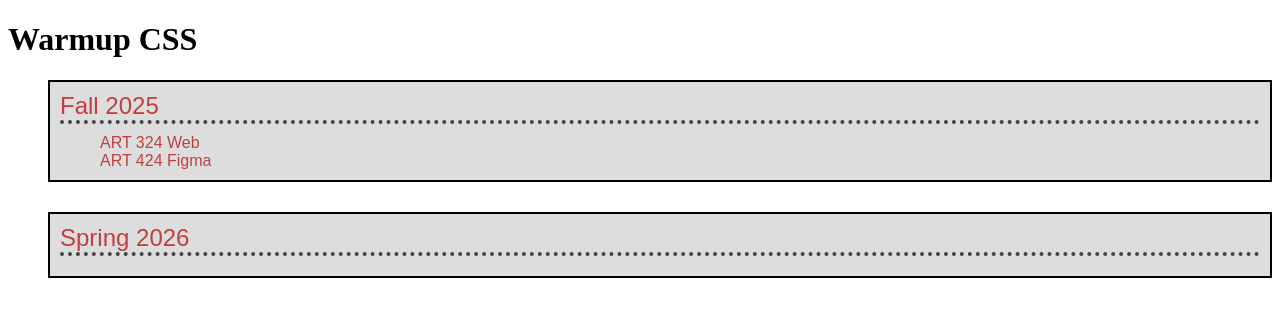
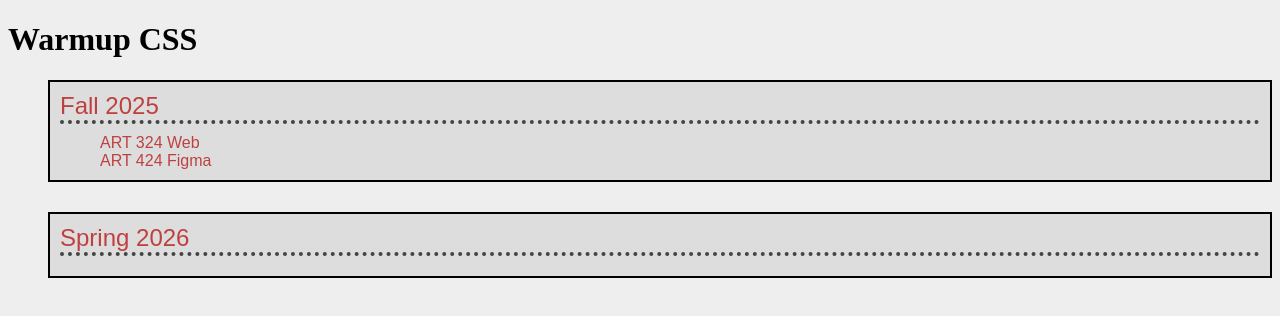
Before and after one commit to Hannah-design14/Warmup-css, a plain HTML site: page index.html in a window 1280 px wide. Drawn offline with Linux system fonts and the light colour scheme.

Commit message:
added background

```diff
--- a/styles.css
+++ b/styles.css
@@ -1,3 +1,7 @@
+html {
+    background-color: #eee;
+}
+
 .semesters-list {
     list-style-type: none;
     color: hsl(0,50%,50%);
```
